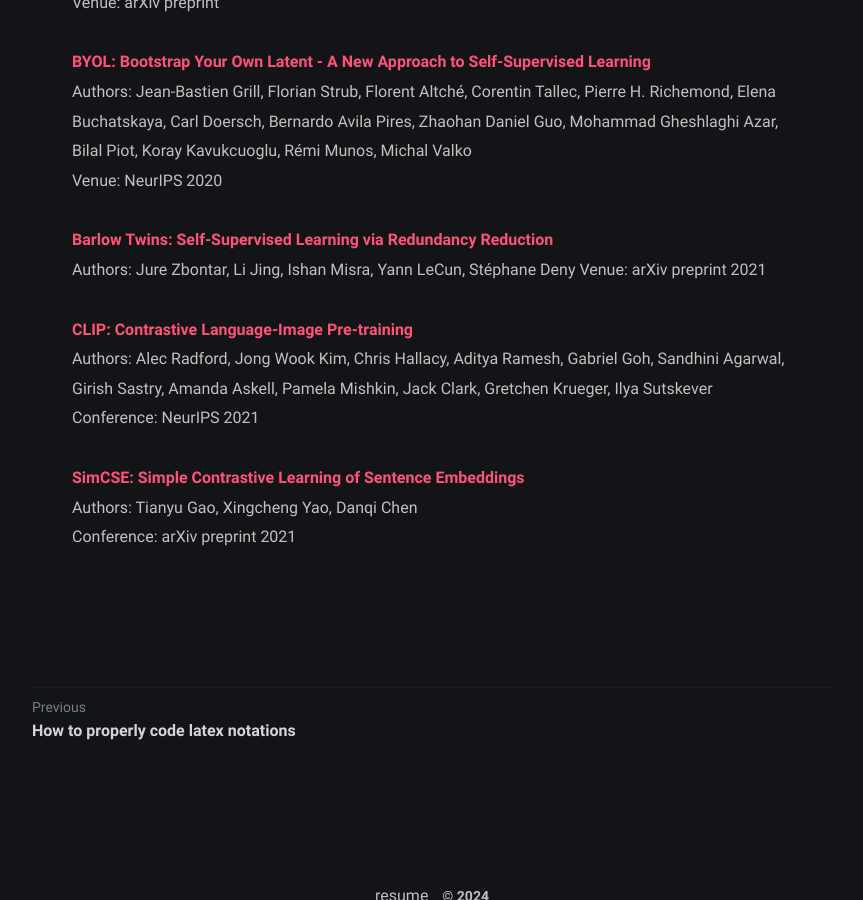
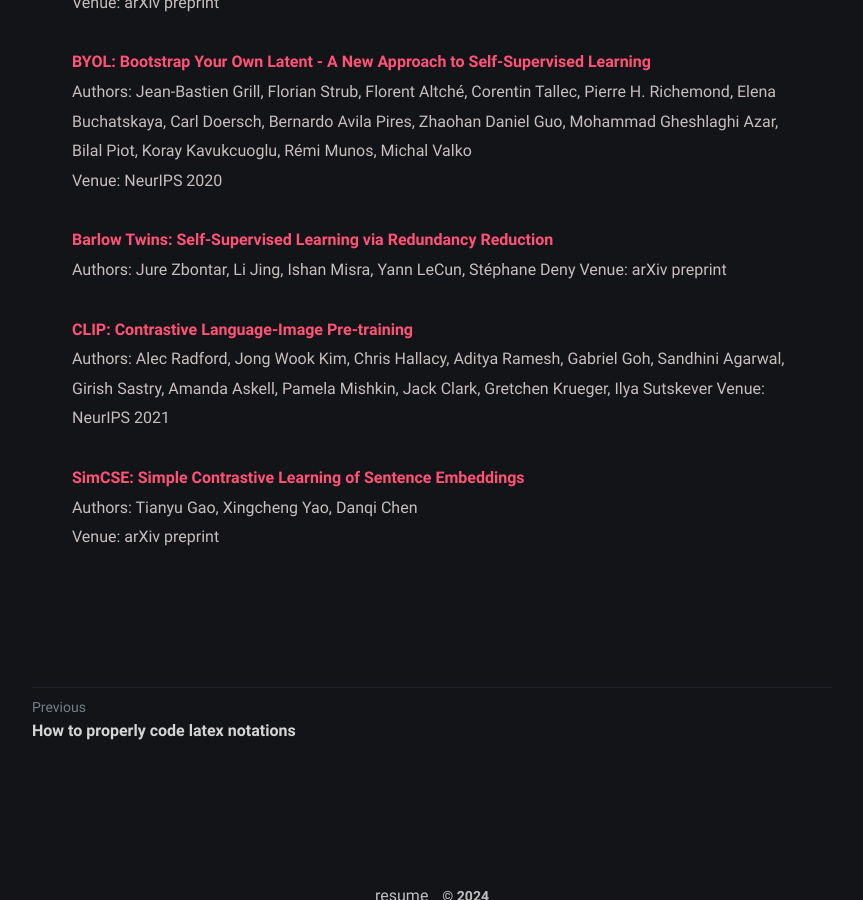
Before and after one commit to ClaudiaShu/claudiashu.github.io, a Jekyll site: the page built from _posts/contrastive-learning/2024-06-01-contrastive-learning.md, in a window 1280 px wide and 900 px high, scrolled down 3284 px. Shown: the whole window, without its empty margins (208-1071 px from the left). Built offline with Jekyll 4.4.1, drawn with Linux system fonts in a browser that asks for light colours.

Commit message:
contrastive learning post

```diff
--- a/_posts/contrastive-learning/2024-06-01-contrastive-learning.md
+++ b/_posts/contrastive-learning/2024-06-01-contrastive-learning.md
@@ -93,14 +93,14 @@
 
 **[Barlow Twins: Self-Supervised Learning via Redundancy Reduction](https://arxiv.org/abs/2103.03230)**
    Authors: Jure Zbontar, Li Jing, Ishan Misra, Yann LeCun, Stéphane Deny
-   Venue: arXiv preprint 2021
+   Venue: arXiv preprint
 
 **[CLIP: Contrastive Language-Image Pre-training](https://arxiv.org/abs/2103.00020)**
    Authors: Alec Radford, Jong Wook Kim, Chris Hallacy, Aditya Ramesh, Gabriel Goh, Sandhini Agarwal, Girish Sastry, Amanda Askell, Pamela Mishkin, Jack Clark, Gretchen Krueger, Ilya Sutskever
-   Conference: NeurIPS 2021
+   Venue: NeurIPS 2021
 
 **[SimCSE: Simple Contrastive Learning of Sentence Embeddings](https://arxiv.org/abs/2104.08821)**
    Authors: Tianyu Gao, Xingcheng Yao, Danqi Chen
-   Conference: arXiv preprint 2021
+   Venue: arXiv preprint
 
 <!-- # Some further thoughts <a name="some-further-thoughts"></a> -->
```
